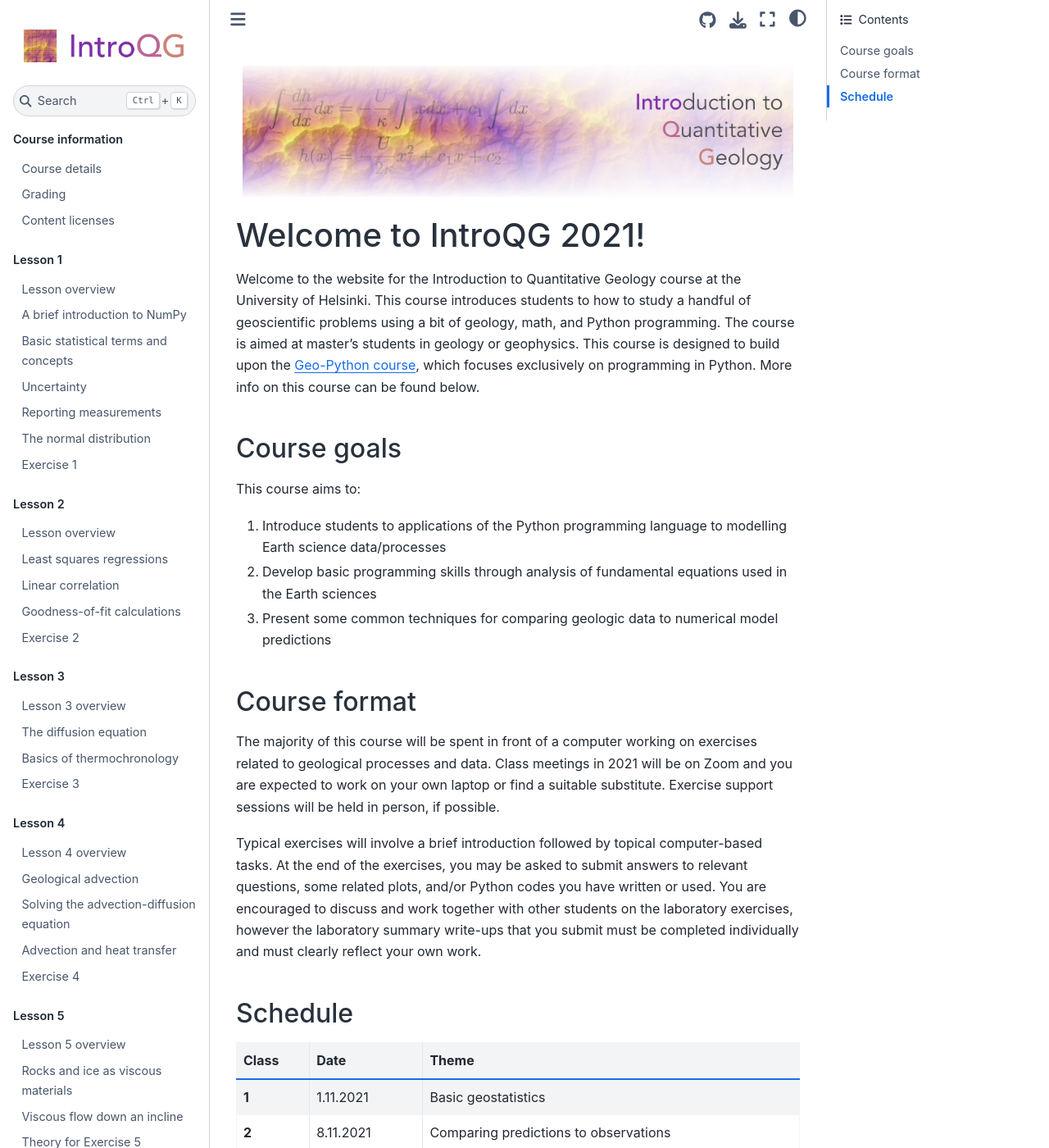
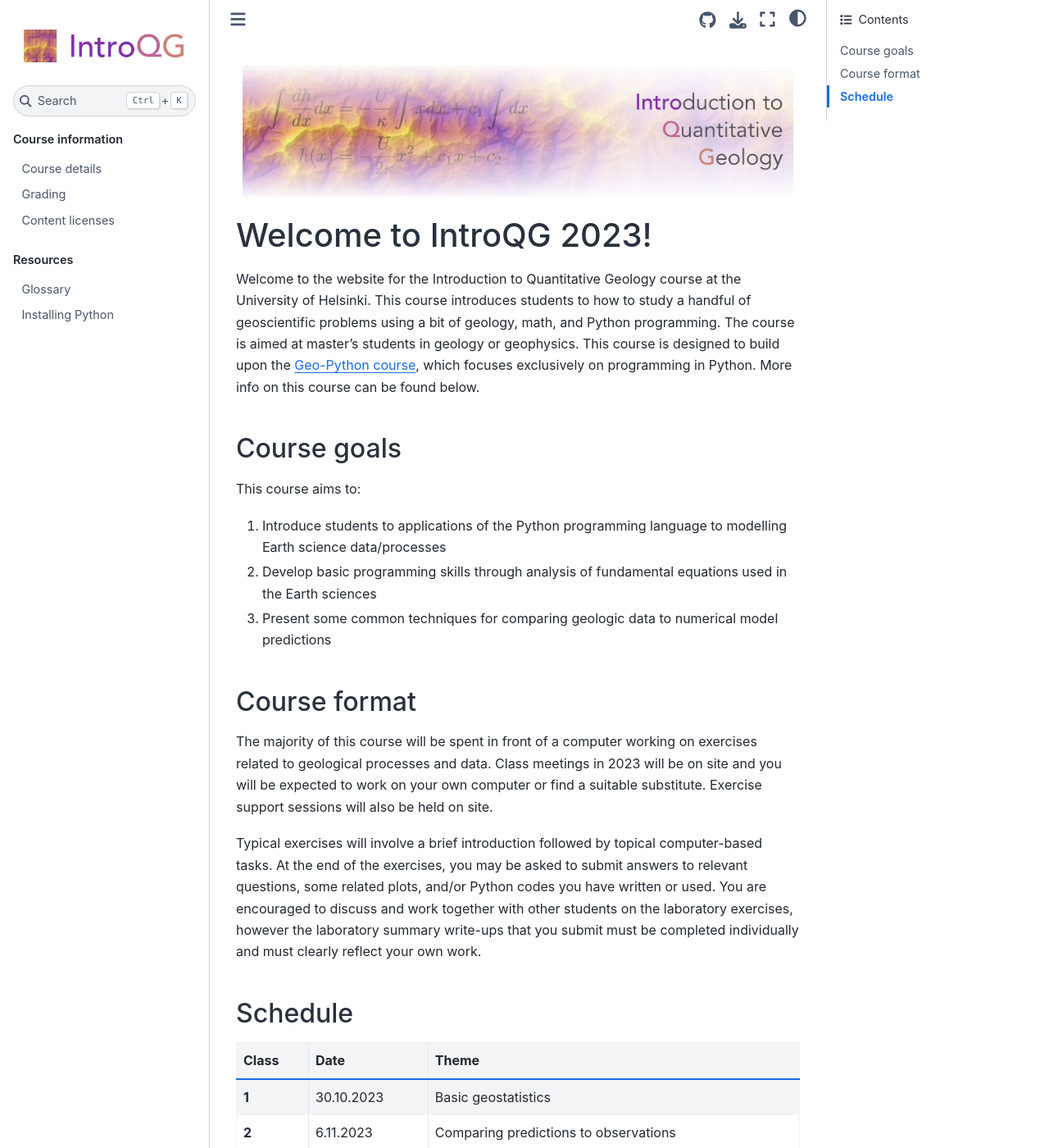
Before and after one commit to IntroQG/site, a Sphinx documentation site: the page built from source/index.rst, in a window 1280 px wide and 1400 px high. Shown: the whole window at 82% size. Built offline with Sphinx 7.4.7 and the Sphinx Book theme 1.1.4, drawn with Linux system fonts in a browser that asks for light colours; some of the changed text lies outside the part shown.

Commit message:
Minor updates for 2023 version of the course

```diff
--- a/source/conf.py
+++ b/source/conf.py
@@ -19,13 +19,13 @@
 # -- Project information -----------------------------------------------------
 
 project = 'IntroQG'
-copyright = '2016-2021, D. Whipp, Department of Geosciences and Geography, University of Helsinki.'
+copyright = '2016-2023, D. Whipp, Department of Geosciences and Geography, University of Helsinki.'
 author = ''
 
 # The short X.Y version
-version = '2021'
+version = '2023'
 # The full version, including alpha/beta/rc tags
-release = '2021'
+release = 'site'
 
 
 # -- General configuration ---------------------------------------------------
@@ -41,10 +41,10 @@ extensions = [
     'myst_nb',
     'sphinx_copybutton',
     'sphinx.ext.mathjax',
-    'sphinx.ext.githubpages',
+    #'sphinx.ext.githubpages',
     'sphinx.ext.todo',
     'sphinx_thebe',
-    'sphinx_togglebutton',
+    #'sphinx_togglebutton',
     'IPython.sphinxext.ipython_console_highlighting',
     'IPython.sphinxext.ipython_directive',
     'jupyter_sphinx'
--- a/source/index.rst
+++ b/source/index.rst
@@ -3,7 +3,7 @@
 
 .. figure:: img/banner/introqg-landing-page.png
 
-Welcome to IntroQG 2021!
+Welcome to IntroQG 2023!
 ========================
 
 Welcome to the website for the Introduction to Quantitative Geology course at the University of Helsinki.
@@ -25,8 +25,8 @@ Course format
 -------------
 
 The majority of this course will be spent in front of a computer working on exercises related to geological processes and data.
-Class meetings in 2021 will be on Zoom and you are expected to work on your own laptop or find a suitable substitute.
-Exercise support sessions will be held in person, if possible.
+Class meetings in 2023 will be on site and you will be expected to work on your own computer or find a suitable substitute.
+Exercise support sessions will also be held on site.
 
 Typical exercises will involve a brief introduction followed by topical computer-based tasks.
 At the end of the exercises, you may be asked to submit answers to relevant questions, some related plots, and/or Python codes you have written or used.
@@ -38,20 +38,20 @@ Schedule
 +--------+------------+-----------------------------------+
 | Class  | Date       | Theme                             |
 +========+============+===================================+
-| **1**  |  1.11.2021 | Basic geostatistics               |
+| **1**  | 30.10.2023 | Basic geostatistics               |
 +--------+------------+-----------------------------------+
-| **2**  |  8.11.2021 | Comparing predictions to          |
+| **2**  |  6.11.2023 | Comparing predictions to          |
 |        |            | observations                      |
 +--------+------------+-----------------------------------+
-| **3**  | 15.11.2021 | The diffusion equation            |
+| **3**  | 13.11.2023 | The diffusion equation            |
 +--------+------------+-----------------------------------+
-| **4**  | 22.11.2021 | The advection/wave equation       |
+| **4**  | 20.11.2023 | The advection/wave equation       |
 +--------+------------+-----------------------------------+
-| **5**  | 29.11.2021 | Viscous flow equations            |
+| **5**  | 27.11.2023 | Viscous flow equations            |
 +--------+------------+-----------------------------------+
-| **6**  |  7.12.2021 | Building a numerical model        |
+| **6**  |  4.12.2023 | Building a numerical model        |
 +--------+------------+-----------------------------------+
-| **7**  | 13.12.2021 | Quantitative thermochronology     |
+| **7**  | 11.12.2023 | Quantitative thermochronology     |
 +--------+------------+-----------------------------------+
 
 For the details about what was covered in the Geo-Python course in Period I, please check the `Geo-Python website <https://geo-python.github.io>`_.
@@ -75,81 +75,81 @@ For the details about what was covered in the Geo-Python course in Period I, ple
     general-info/course-details
     general-info/grading
     general-info/licensing
+..
+    .. toctree::
+        :maxdepth: 2
+        :caption: Lesson 1
 
-.. toctree::
-    :maxdepth: 2
-    :caption: Lesson 1
+        lessons/L1/overview
+        notebooks/L1/numpy.ipynb
+        notebooks/L1/basic-terms.ipynb
+        notebooks/L1/uncertainty.ipynb
+        notebooks/L1/reporting-measurements.ipynb
+        notebooks/L1/normal-distribution.ipynb
+        lessons/L1/exercise-1
 
-    lessons/L1/overview
-    notebooks/L1/numpy.ipynb
-    notebooks/L1/basic-terms.ipynb
-    notebooks/L1/uncertainty.ipynb
-    notebooks/L1/reporting-measurements.ipynb
-    notebooks/L1/normal-distribution.ipynb
-    lessons/L1/exercise-1
+    .. toctree::
+        :maxdepth: 2
+        :caption: Lesson 2
 
-.. toctree::
-    :maxdepth: 2
-    :caption: Lesson 2
+        lessons/L2/overview
+        notebooks/L2/least-squares.ipynb
+        notebooks/L2/linear-correlation.ipynb
+        notebooks/L2/goodness-of-fit.ipynb
+        lessons/L2/exercise-2
 
-    lessons/L2/overview
-    notebooks/L2/least-squares.ipynb
-    notebooks/L2/linear-correlation.ipynb
-    notebooks/L2/goodness-of-fit.ipynb
-    lessons/L2/exercise-2
+    .. toctree::
+        :maxdepth: 2
+        :caption: Lesson 3
 
-.. toctree::
-    :maxdepth: 2
-    :caption: Lesson 3
+        lessons/L3/overview
+        lessons/L3/natural-diffusion
+        lessons/L3/thermochron-basics
+        lessons/L3/exercise-3
 
-    lessons/L3/overview
-    lessons/L3/natural-diffusion
-    lessons/L3/thermochron-basics
-    lessons/L3/exercise-3
+    .. toctree::
+        :maxdepth: 2
+        :caption: Lesson 4
 
-.. toctree::
-    :maxdepth: 2
-    :caption: Lesson 4
+        lessons/L4/overview
+        lessons/L4/geological-advection
+        lessons/L4/solving-advection
+        lessons/L4/advection-heat-transfer
+        lessons/L4/exercise-4
 
-    lessons/L4/overview
-    lessons/L4/geological-advection
-    lessons/L4/solving-advection
-    lessons/L4/advection-heat-transfer
-    lessons/L4/exercise-4
+    .. toctree::
+        :maxdepth: 2
+        :caption: Lesson 5
 
-.. toctree::
-    :maxdepth: 2
-    :caption: Lesson 5
+        lessons/L5/overview
+        lessons/L5/rocks-ice-viscous-fluids
+        lessons/L5/viscous-flows
+        lessons/L5/exercise-5-theory
+        lessons/L5/exercise-5
 
-    lessons/L5/overview
-    lessons/L5/rocks-ice-viscous-fluids
-    lessons/L5/viscous-flows
-    lessons/L5/exercise-5-theory
-    lessons/L5/exercise-5
+    .. toctree::
+        :maxdepth: 2
+        :caption: Lesson 6
 
-.. toctree::
-    :maxdepth: 2
-    :caption: Lesson 6
+        lessons/L6/overview
+        lessons/L6/low-t-thermochron
+        lessons/L6/intro-to-exercises
+        lessons/L6/exercise-6
 
-    lessons/L6/overview
-    lessons/L6/low-t-thermochron
-    lessons/L6/intro-to-exercises
-    lessons/L6/exercise-6
+    .. toctree::
+        :maxdepth: 2
+        :caption: Lesson 7
 
-.. toctree::
-    :maxdepth: 2
-    :caption: Lesson 7
+        lessons/L7/overview
+        lessons/L7/exercise-7
 
-    lessons/L7/overview
-    lessons/L7/exercise-7
+    .. toctree::
+        :maxdepth: 2
+        :caption: Final report
 
-.. toctree::
-    :maxdepth: 2
-    :caption: Final report
-
-    final-paper/final-report
-    final-paper/articles
-    final-paper/template
+        final-paper/final-report
+        final-paper/articles
+        final-paper/template
 
 .. toctree::
     :maxdepth: 2
```
